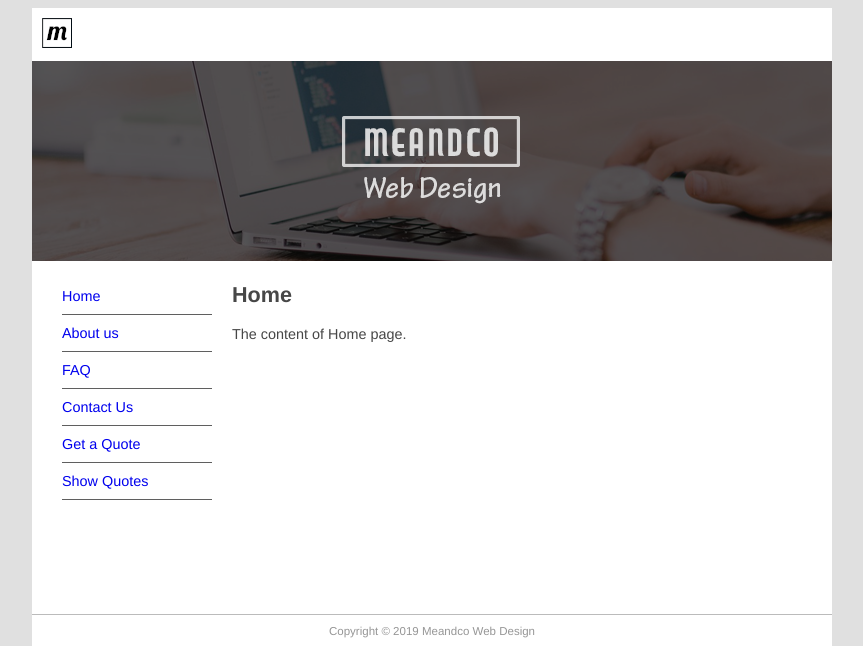
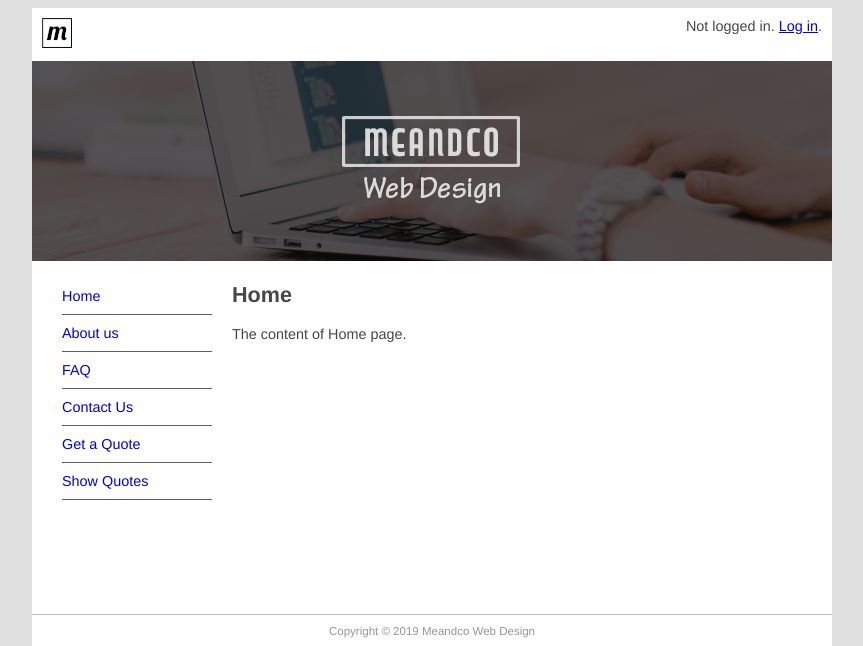
Before and after one commit to DanilTsygolnik/django_study_proj_01, a Django app: page / in a window 1280 px wide. Shown: the top 646 px of the page, without its empty margins (208-1071 px from the left). Run offline with Django 4.2, Linux system fonts and the light colour scheme; data comes from the database, SQL or seed files in the repository.

Commit message:
Expand base template with authentication block
This is a draft just to see how pages will look like in future.

```diff
--- a/website_root/website/templates/base.html
+++ b/website_root/website/templates/base.html
@@ -13,7 +13,15 @@
 <body>
 <div id="wrapper">
   <header id="header">
-    <div id="logo"><img src="{% static 'logo.png' %}" alt=""/></div>
+    <div id="logo"><img src="{% static 'logo.png' %}" alt=""/>
+    <span style="float: right;">
+      {% if user.is_authenticated %}
+        Hello, {{ user.username }}. <a href="{# url 'logout' #}?next=/">Log out</a>.
+      {% else %}
+        Not logged in. <a href="{# url 'login' #}?next=/">Log in</a>.
+      {% endif %}
+    </span>
+    </div>
     <div id="topbanner"><img src="{% static 'top_banner.png' %}" width="800" height="200" alt=""/></div>
   </header>
   <aside id="leftsidebar">
```
